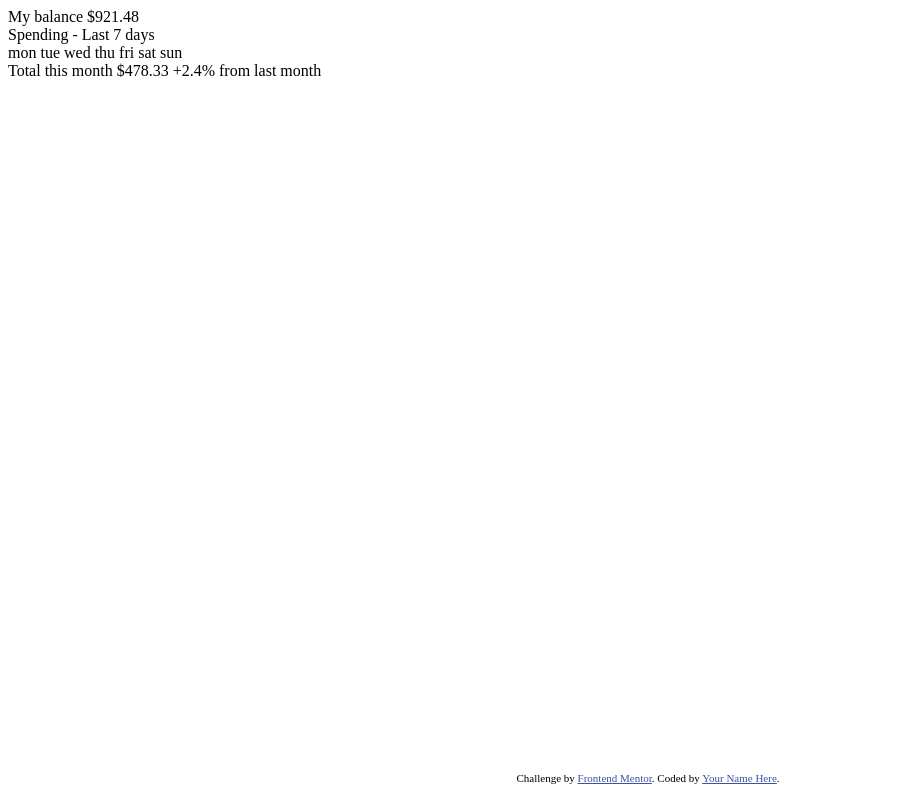
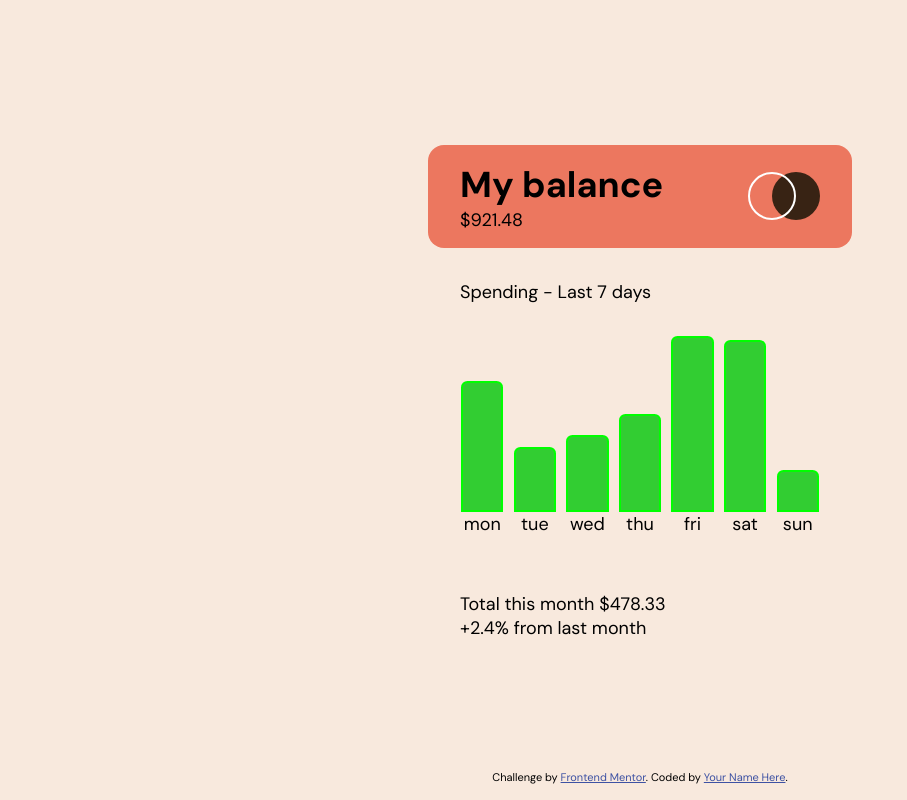
Before and after one commit to danyelcid/bar-chart-component, a plain HTML site: page index.html in a window 1280 px wide. Shown: the whole page, without its empty margins (0-907 px from the left). Drawn offline with Linux system fonts and the light colour scheme.

Commit message:
basic stayles scripts working

```diff
--- /dev/null
+++ b/assets/css/style.css
@@ -0,0 +1,96 @@
+
+@import url('https://fonts.googleapis.com/css2?family=DM+Sans:wght@400;700&display=swap');
+
+*,
+*::after,
+*::before{
+    box-sizing: border-box;
+    margin: 0;
+    padding: 0;
+}
+
+:root{
+    --Soft-red: hsl(10, 79%, 65%);
+    --Cyan: hsl(186, 34%, 60%);
+
+    --Dark-brown: hsl(25, 47%, 15%);
+    --Medium-brown: hsl(28, 10%, 53%);
+    --Cream: hsl(27, 66%, 92%);
+    --Very-pale-orange: hsl(33, 100%, 98%);
+
+    --font-regular: 400;
+    --font-bold: 700;
+}
+
+body{
+    min-height: 100vh;
+    display: flex;
+    flex-direction: column;
+    align-items: center;
+    justify-content: center;
+    gap: 2rem;
+    font-family: 'DM Sans', sans-serif;
+    font-size: 1.125rem;
+    background-color: var(--Cream);
+}
+
+.card > * + *{
+    margin-top: 1rem ;
+}
+.card > *{
+    padding: 1rem 2rem;
+    border-radius: 1rem;
+}
+.card .card-header{
+    background-color: var(--Soft-red);
+    position: relative;
+}
+.card-header .logo{
+    position: absolute;
+    right: 2rem;
+    top: 50%;
+    translate: 0 -50%;
+}
+.bar-chart{
+    min-width: 360px;
+    min-height: 240px;
+    padding-block: 2rem;
+    display: grid;
+    grid-template-columns: repeat(7, 1fr);
+    gap: .5rem;
+    align-items: end;
+}
+
+.bar-chart .bar{
+    position: relative;
+    width: 100%;
+    height: 100%;
+    display: flex;
+    flex-direction: column;
+    align-items: center;
+    justify-content: end;
+}
+.bar-chart .mark{
+    position: relative;
+    width: 95%;
+    height: 0;
+    background-color: limegreen;
+    border-top-left-radius: .4rem;
+    border-top-right-radius: .4rem;
+    border: 2px solid lime;
+
+}
+.bar::after{
+    content: attr(data-name);
+    position: absolute;
+    bottom: -1.5rem;
+}
+
+.bar:hover .mark::before{
+    content: attr(data-value);
+    position: absolute;
+    top: -2rem;
+    left: 50%;
+    translate: -50%;
+    padding: .5rem;
+}
--- a/assets/data/balance.json
+++ b/assets/data/balance.json
@@ -1,12 +1,11 @@
 {   "interval": "Last 7 days",
-    "values": {
-        "mon": 69.33,
-        "tue": 34.57,
-        "wed": 40.89,
-        "thu": 52.05,
-        "fri": 93.71,
-        "sat": 91.15,
-        "sun": 21.91
-    }
-
+    "days": [
+        { "name": "mon", "value": 69.33 },
+        { "name": "tue", "value": 34.57 },
+        { "name": "wed", "value": 40.89 },
+        { "name": "thu", "value": 52.05 },
+        { "name": "fri", "value": 93.71 },
+        { "name": "sat", "value": 91.15 },
+        { "name": "sun", "value": 21.91 }
+    ]
 }
--- a/index.html
+++ b/index.html
@@ -5,6 +5,8 @@
   <meta name="viewport" content="width=device-width, initial-scale=1.0"> <!-- displays site properly based on user's device -->
 
   <link rel="icon" type="image/png" sizes="32x32" href="./assets/images/favicon-32x32.png">
+
+  <link rel="stylesheet" href="assets/css/style.css">
 
   <title>Frontend Mentor | Expenses chart component</title>
 
@@ -15,37 +17,38 @@
   </style>
 </head>
 <body>
-  <header>
-    My balance
-    $921.48
-  </header>
   <main>
     <div class="card">
       <div class="card-header">
-        Spending - Last 7 days
+        <h1>My balance</h1>
+        <p class="total-balance"> $921.48</p>
+        <img class="logo" src="assets/images/logo.svg" alt="logo" >
       </div>
       <div class="card-body">
-        mon
-        tue
-        wed
-        thu
-        fri
-        sat
-        sun
+        <p>Spending - <span id="interval">Last 5 days</span></p>
+        <div class="bar-chart">
+          <div class="bar"><div class="mark"></div></div>
+          <div class="bar"><div class="mark"></div></div>
+          <div class="bar"><div class="mark"></div></div>
+          <div class="bar"><div class="mark"></div></div>
+          <div class="bar"><div class="mark"></div></div>
+          <div class="bar"><div class="mark"></div></div>
+          <div class="bar"><div class="mark"></div></div>
+        </div>
       </div>
       <div class="card-footer">
-        Total this month
-        $478.33
+        <p>
+          <span id="sumary-title">Total this month</span>
+          <span id="sumary-total">$478.33</span>
+        </p>
+        <p>
+          <span id="sumary-percent"></span> +2.4%
+          <span id="sumary-interval"></span> from last month
+        </p>
 
-        +2.4%
-        from last month
       </div>
     </div>
   </main>
-
-
-
-
 
   <footer class="attribution">
     Challenge by <a href="https://www.frontendmentor.io?ref=challenge" target="_blank">Frontend Mentor</a>.
@@ -56,9 +59,33 @@
   <script>
     $(document).ready(function () {
 
-      // obtiene información en formato JSON desde el servidor
+      // Gets info fron the server in JSON
       $.getJSON('./assets/data/balance.json', function(resp) {
-          console.log(resp);
+          $('#interval').text(resp.interval)
+
+          const bars = $('.bar')
+          const marks = $('.mark')
+
+          let max = 0
+          resp.days.forEach(day => {
+            if (day.value > max) {
+              max = day.value
+            }
+          });
+
+          for (let i = 0; i < resp.days.length; i++) {
+            const day = resp.days[i];
+            $(bars[i]).attr('data-name',day.name)
+            $(marks[i]).attr('data-value',day.value)
+
+            let height = day.value/max*100
+
+            $(marks[i]).delay(50*i).animate({
+              height: `${height}%`
+            }, 300, function() {
+              // Animation complete.
+            });
+          }
       });
     });
 
```
